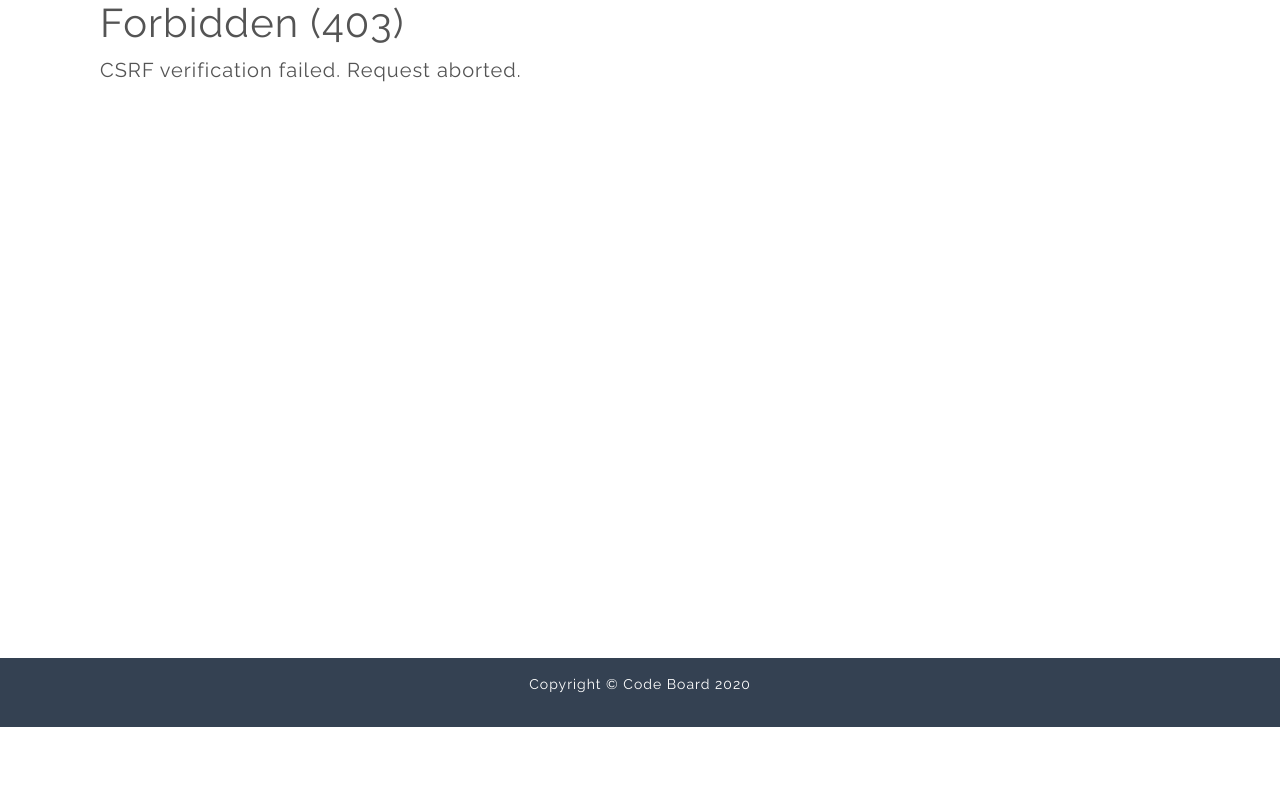
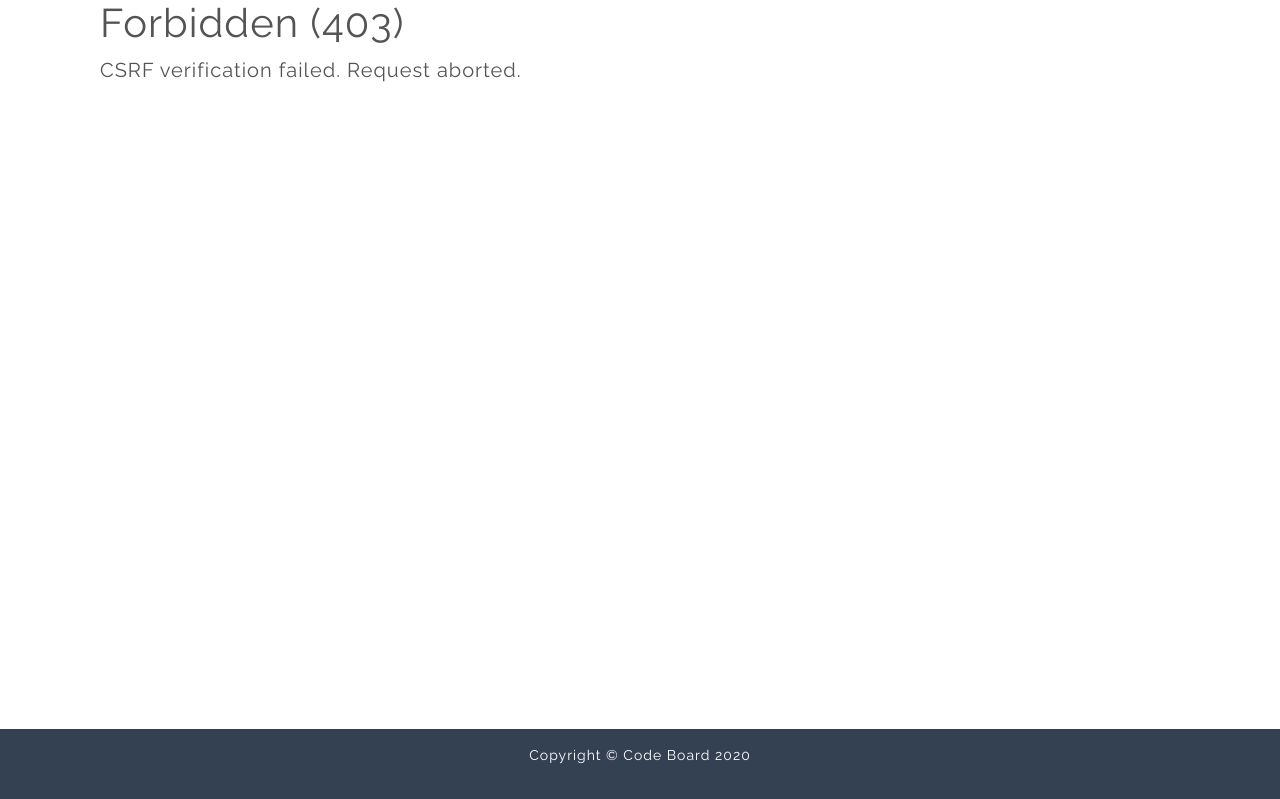
Before and after one commit to pachkovska/coding-event-aggreagtor, a Django app: template apps/core/templates/403_csrf.html in a window 1280 px wide. Shown: the part 73-872 px from the top of the page. Before the commit the page ends 800 px from the top, so only its background shows below. Run offline with Django 3.2, Linux system fonts and the light colour scheme; the template is opened without the code that fills it, so the values that code supplies are empty; some libraries are stand-ins or nearby versions.

Commit message:
styled footer

```diff
--- a/apps/core/static/css/custom.css
+++ b/apps/core/static/css/custom.css
@@ -7,6 +7,10 @@ body {
   font-weight: lighter;
   font-size: 20px;
   letter-spacing: 1px;
+}
+
+.strech {
+  min-height: calc(100vh - 70px);
 }
 
 .hline {
@@ -61,4 +65,5 @@ body {
 
 footer {
   font-size: 14px;
+  height: 70px;
 }
--- a/apps/core/templates/base.html
+++ b/apps/core/templates/base.html
@@ -44,7 +44,7 @@
               <div class="alert {% if message.tags %}alert-{{ message.tags }}{% endif %}">{{ message }}</div>
           {% endfor %}
       {% endif %}
-        <div class="container">
+        <div class="container strech">
             {% block content %}
             {% endblock content %}
         </div>
@@ -56,7 +56,7 @@
     <script src="https://code.jquery.com/jquery-3.3.1.slim.min.js" integrity="sha384-q8i/X+965DzO0rT7abK41JStQIAqVgRVzpbzo5smXKp4YfRvH+8abtTE1Pi6jizo" crossorigin="anonymous"></script>
     <script src="https://cdnjs.cloudflare.com/ajax/libs/popper.js/1.14.7/umd/popper.min.js" integrity="sha384-UO2eT0CpHqdSJQ6hJty5KVphtPhzWj9WO1clHTMGa3JDZwrnQq4sF86dIHNDz0W1" crossorigin="anonymous"></script>
     <script src="https://stackpath.bootstrapcdn.com/bootstrap/4.3.1/js/bootstrap.min.js" integrity="sha384-JjSmVgyd0p3pXB1rRibZUAYoIIy6OrQ6VrjIEaFf/nJGzIxFDsf4x0xIM+B07jRM" crossorigin="anonymous"></script>
-    <footer class="py-3 custom-bg fixed-bottom">
+    <footer class="py-3 custom-bg">
         <div class="container">
             <p class="text-center text-white">Copyright &copy; Code Board 2020</p>
         </div>
```
